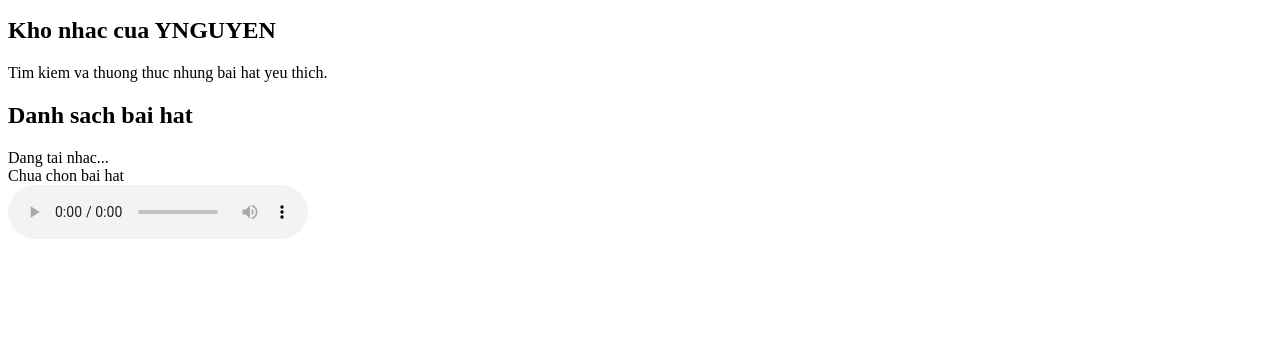
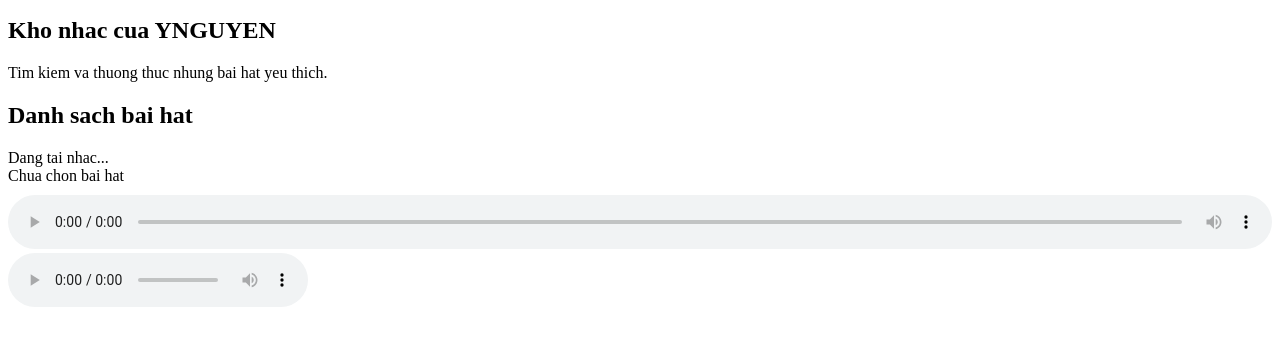
Before and after one commit to ynguyenit-ui/ynguyen-music-server, a plain HTML site: page index.html in a window 1280 px wide. Shown: the part 50-396 px from the top of the page. Drawn offline with Linux system fonts and the light colour scheme.

Commit message:
Update index.html

```diff
--- a/index.html
+++ b/index.html
@@ -75,7 +75,15 @@
 
     </div>
 
-
+<audio
+    id="audio"
+    preload="auto"
+    controls
+    style="
+        width:100%;
+        margin-top:10px;
+    "
+></audio>
     <audio
       id="audioPlayer"
       controls
```
